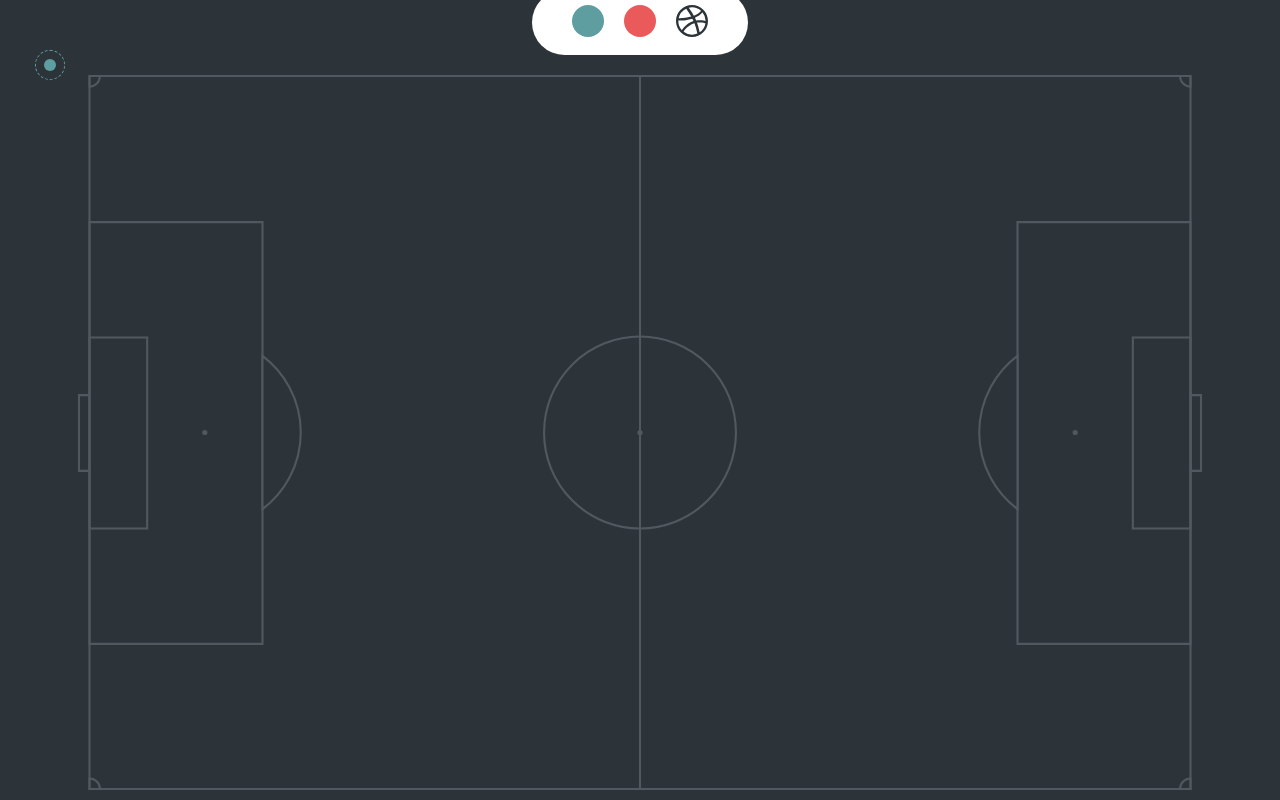
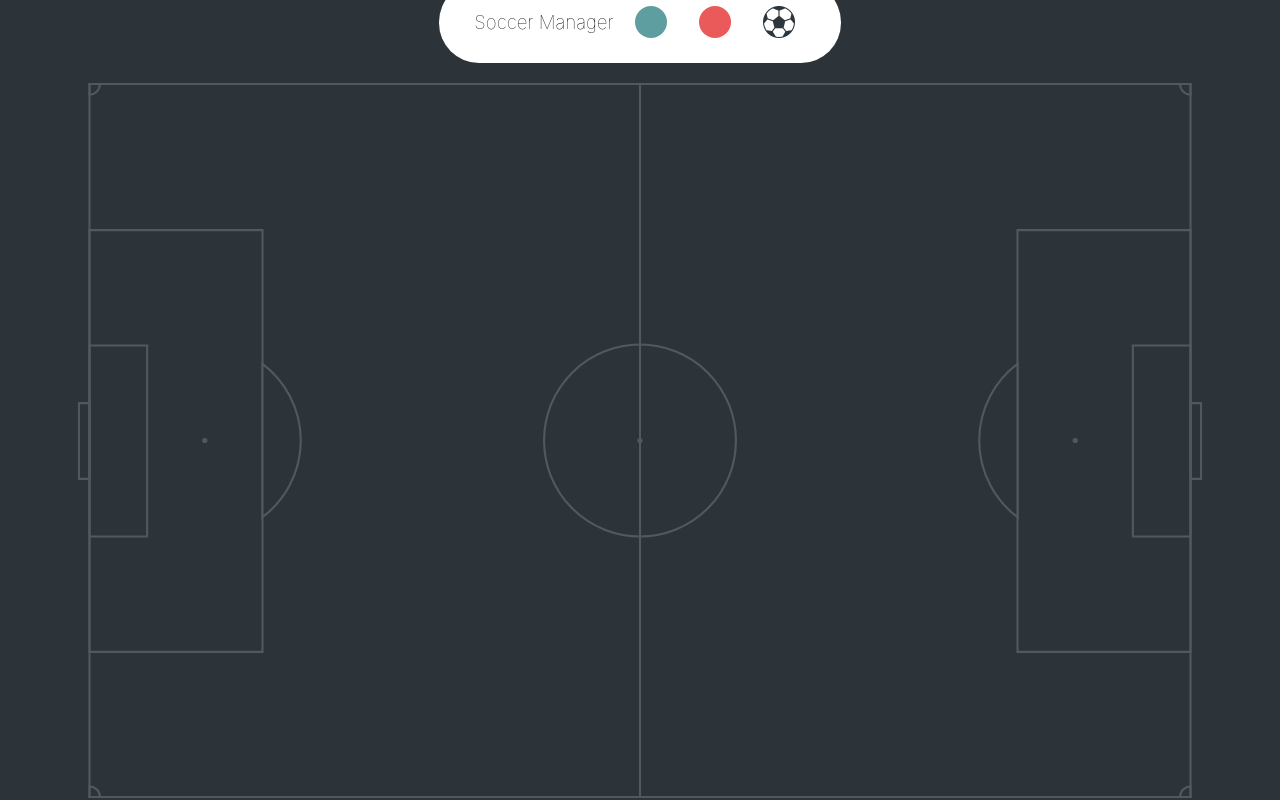
Before and after one commit to fabiolafleitas/soccer-manager-ui, a React (Create React App) app: page / in a window 1280 px wide. Both pictures are taken after a click on the button 50 px from the left and 64 px from the top of the page. Built offline with nearby package versions, Linux system fonts and the light colour scheme.

Commit message:
Code cleanning and initial interactions

```diff
--- a/src/App.css
+++ b/src/App.css
@@ -23,111 +23,21 @@
   width: 1200px;
   height: 800px;
   position: relative;
-  background-color: #282c34;
+  background-color: var(--bg-primary);;
 }
 
 .field-background {
   background: url(./assets/images/empty_field.svg) no-repeat;
-  background-color: #282c34;
+  background-color: var(--bg-primary);
   background-position: center;
   background-size: contain;
   width: 80%;
   height: 60%;
 }
 
-img {
+img.field {
   width: 100%;
   height: 100%;
   object-fit: cover;
   object-position: center;
 }
-
-.board {
-  position: absolute;
-  top: 0;
-  left: 0;
-  /* right: 0;
-  bottom: 0; */
-  width: 100%;
-  height: 100%;
-  /* background-color: rgba(211, 211, 211, 0.5); */
-  z-index: 1000;
-  display: grid;
-  /* grid-template-rows: repeat(30, 1fr);
-  grid-template-columns: repeat(60, 1fr); */
-  grid-template-rows: repeat(40, 20px);
-  grid-template-columns: repeat(60, 20px);
-}
-
-.player {
-  grid-column-start: 4;
-  grid-column-end: 6;
-  grid-row-start: 15;
-  grid-row-end: 17;
-  width: 90%;
-  height: 70%;
-  aspect-ratio: 1 1;
-  background-color: cadetblue;
-  border-radius: 50%;
-  margin: auto;
-}
-
-.playerOnSpot {
-  background-color: #5f9ea0;
-  width: 60%;
-  height: 60%;
-  border-radius: 50%;
-  margin: auto;
-  outline: 1px dashed cadetblue;
-  outline-offset: 8px;
-}
-
-.space {
-  /* border-right: 1px dashed #646464;
-  border-bottom: 1px dashed #646464;
-  border-left: none;
-  border-top: none; */
-  border: none;
-  background: none;
-  cursor: pointer;
-  padding: 0;
-}
-
-.App {
-  text-align: center;
-}
-
-.App-logo {
-  height: 40vmin;
-  pointer-events: none;
-}
-
-@media (prefers-reduced-motion: no-preference) {
-  .App-logo {
-    animation: App-logo-spin infinite 20s linear;
-  }
-}
-
-.App-header {
-  background-color: #282c34;
-  min-height: 100vh;
-  display: flex;
-  flex-direction: column;
-  align-items: center;
-  justify-content: center;
-  font-size: calc(10px + 2vmin);
-  color: white;
-}
-
-.App-link {
-  color: #61dafb;
-}
-
-@keyframes App-logo-spin {
-  from {
-    transform: rotate(0deg);
-  }
-  to {
-    transform: rotate(360deg);
-  }
-}
--- a/src/App.js
+++ b/src/App.js
@@ -1,16 +1,22 @@
-import React from 'react';
+import React, { useState } from 'react';
 import Field from './components/Field';
 import Toolbar from './components/Toolbar';
 import Board from './components/Board';
 import './App.css';
 
 function App() {
+  const [selectedItem, setSelectedItem] = useState('');
+
+  const handleItemSelection = (item) => {
+    setSelectedItem(item);
+  }
+
   return (
     <div className="main-container">
-      <Toolbar />
+      <Toolbar selectedItem={selectedItem} onItemClick={handleItemSelection} />
       <div className="field-container">
         <Field />
-        <Board />
+        <Board selectedItem={selectedItem} />
       </div>
     </div>
   );
--- a/src/components/Board.js
+++ b/src/components/Board.js
@@ -1,21 +1,56 @@
 import React, {useState} from 'react';
+import styles from './Board.module.css';
 
-export default function Board(){
+export default function Board(props){
+  const {selectedItem} = props;
+
   const [ocuppiedPlaces, setOcuppiedPlaces] = useState([]);
 
   /* Fixed board size 60 columns and 40 rows */
   const places = [...Array(2400).keys()].map(place => place + 1);
 
   const handleBoardClick = (positionIndex) => {
-    setOcuppiedPlaces(prevOccupiedPlaces => [...prevOccupiedPlaces, positionIndex]);
+    if(selectedItem === '') {
+      return;
+    }
+
+    const element = {
+      id: positionIndex,
+      type: selectedItem === 'ball' ? 'ball' : 'player',
+      attribute: {
+        team: selectedItem
+      },
+      index: positionIndex,
+      position: {
+        x: Math.floor(positionIndex / 60),
+        y: positionIndex % 60
+      }
+    }
+    setOcuppiedPlaces(prevOccupiedPlaces => [...prevOccupiedPlaces, element]);
   }
+
+  const isItemOnSpace = (positionIndex) => {
+    const item = ocuppiedPlaces.find(element => {
+      return element.index === positionIndex;
+    });
+    return !!item;
+  }
+
+  const getItemClass = (positionIndex) => {
+    const item = ocuppiedPlaces.find(element => {
+      return element.index === positionIndex;
+    });
+
+    return `${styles.playerOnSpot} ${styles[item.attribute.team]}`;
+  }
+
   return (
-    <div className="board">
+    <div className={styles.board}>
       {places.map(key =>
-        <button key={key} className="space"
+        <button key={key} className={styles.space}
                 onClick={() => handleBoardClick(key)}>
-                {ocuppiedPlaces.includes(key) &&
-                  <div className="playerOnSpot"></div>
+                { isItemOnSpace(key) &&
+                  <div className={getItemClass(key)}></div>
                 }
         </button>
       )}
--- /dev/null
+++ b/src/components/Board.module.css
@@ -0,0 +1,51 @@
+.board {
+  position: absolute;
+  top: 0;
+  left: 0;
+  /* right: 0;
+  bottom: 0; */
+  width: 100%;
+  height: 100%;
+  /* background-color: rgba(211, 211, 211, 0.5); */
+  z-index: 1000;
+  display: grid;
+  /* grid-template-rows: repeat(30, 1fr);
+  grid-template-columns: repeat(60, 1fr); */
+  grid-template-rows: repeat(40, 20px);
+  grid-template-columns: repeat(60, 20px);
+}
+
+.space {
+  /* border-right: 1px dashed #646464;
+  border-bottom: 1px dashed #646464;
+  border-left: none;
+  border-top: none; */
+  border: none;
+  background: none;
+  cursor: pointer;
+  padding: 0;
+}
+
+.playerOnSpot {
+  width: 100%;
+  height: 100%;
+  border-radius: 50%;
+  margin: auto;
+  outline-offset: 8px;
+}
+
+.team1 {
+  background-color: var(--bg-blue);
+  outline: 1px dashed var(--bg-blue);
+}
+
+.team2 {
+  background-color: var(--bg-red);
+  outline: 1px dashed var(--bg-red);
+}
+
+.ball {
+  background-color: var(--bg-secondary);
+  width: 60%;
+  height: 60%;
+}
--- a/src/components/Field.js
+++ b/src/components/Field.js
@@ -3,6 +3,6 @@ import field from '../assets/images/empty_field.svg';
 
 export default function Field() {
   return (
-    <img src={field} className="" alt="Empty soccer field" />
+    <img src={field} className="field" alt="Empty soccer field" />
   );
 }
--- a/src/components/Toolbar.js
+++ b/src/components/Toolbar.js
@@ -1,20 +1,37 @@
 import React from 'react';
 import Icon from './UI/Icon';
+import ball from '../assets/images/ball.png';
 import styles from './Toolbar.module.css';
 
-export default function Toolbar() {
+export default function Toolbar(props) {
+  const {selectedItem} = props;
+
+  const handleItemSelection = (item) => {
+    props.onItemClick(item);
+  }
+
   return (
     <div className={styles.toolbar}>
       <ul>
         <li>
-          <button className={styles.toolbarBtn}>
+          <h3>Soccer Manager</h3>
+        </li>
+        <li>
+          <button className={`${styles.toolbarBtn} ${selectedItem === 'team1' ? `${styles.active} ${styles.activeBlue}` : ''}`}
+                  onClick={() => handleItemSelection('team1')}>
             <Icon />
           </button>
-          <button className={styles.toolbarBtn}>
+        </li>
+        <li>
+          <button className={`${styles.toolbarBtn} ${selectedItem === 'team2' ? `${styles.active} ${styles.activeRed}` : ''}`}
+                  onClick={() => handleItemSelection('team2')}>
             <Icon color="red" />
           </button>
-          <button className={styles.toolbarBtn}>
-            <Icon type="ball" color="black" />
+        </li>
+        <li>
+          <button className={`${styles.toolbarBtn} ${selectedItem === 'ball' ? `${styles.active} ${styles.activeBall}` : ''}`}
+                  onClick={() => handleItemSelection('ball')}>
+            <img src={ball} alt="soccer ball" />
           </button>
         </li>
       </ul>
--- a/src/components/Toolbar.module.css
+++ b/src/components/Toolbar.module.css
@@ -1,7 +1,7 @@
 .toolbar {
   background-color: var(--bg-secondary);
   border-radius: 40px;
-  padding: 5px 30px;
+  padding: 10px 30px;
 }
 
 .toolbar ul {
@@ -9,13 +9,30 @@
   display: flex;
   flex-direction: row;
   justify-content: space-between;
+  align-items: center;
   margin: 0;
   padding: 0;
 }
 
+.toolbar li {
+  padding: 0 5px;
+}
+
+.toolbar h3 {
+  font-weight: 100;
+}
+
+.toolbar img {
+  width: 32px;
+  height: 32px;
+  filter: invert(19%) sepia(6%) saturate(1406%) hue-rotate(163deg) brightness(93%) contrast(92%);
+}
+
 .toolbarBtn {
+  display: flex;
+  align-items: center;
   outline: none;
-  border: 0;
+  border: 1px solid transparent;
   padding: 10px;
   border-radius: 50%;
   background-color: var(--bg-secondary);
@@ -25,3 +42,19 @@
 .toolbarBtn:hover {
   background-color: var(--bg-secondary-hover);
 }
+
+.active {
+  border: 1px solid transparent;
+}
+
+.activeBlue {
+  border-color: var(--bg-blue);
+}
+
+.activeRed {
+  border-color: var(--bg-red);
+}
+
+.activeBall {
+  border-color: var(--bg-primary);
+}
```
Also changed, not shown: src/assets/images/ball.png (added), src/components/UI/CircleSVG.js (line endings or trailing spaces).
